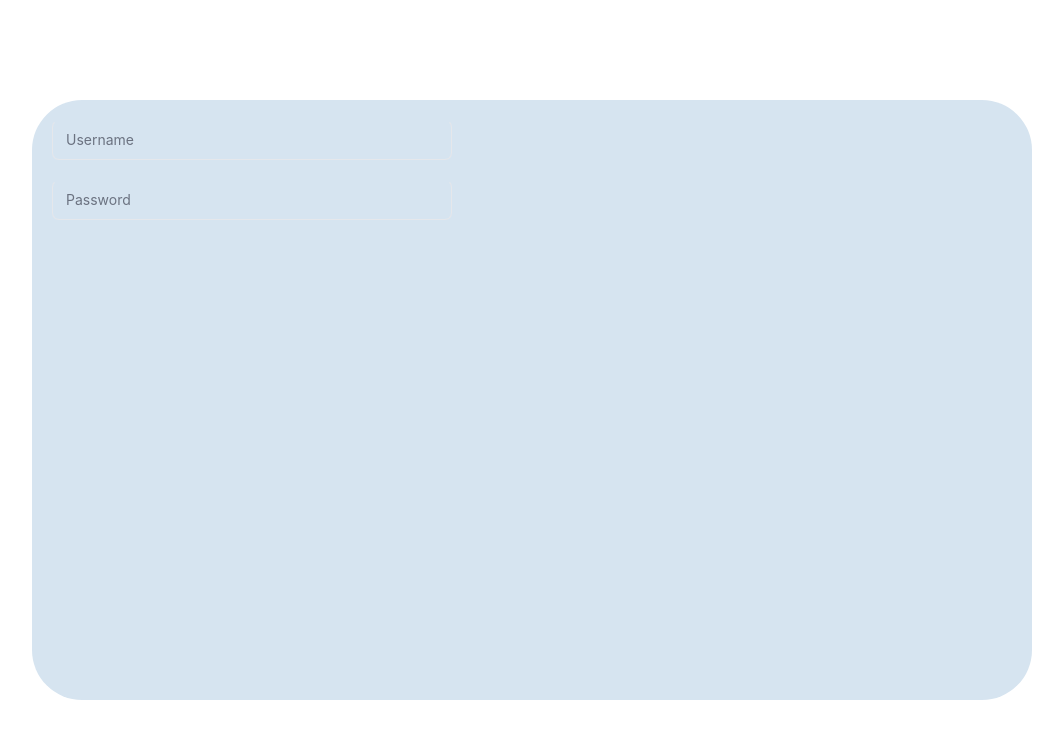
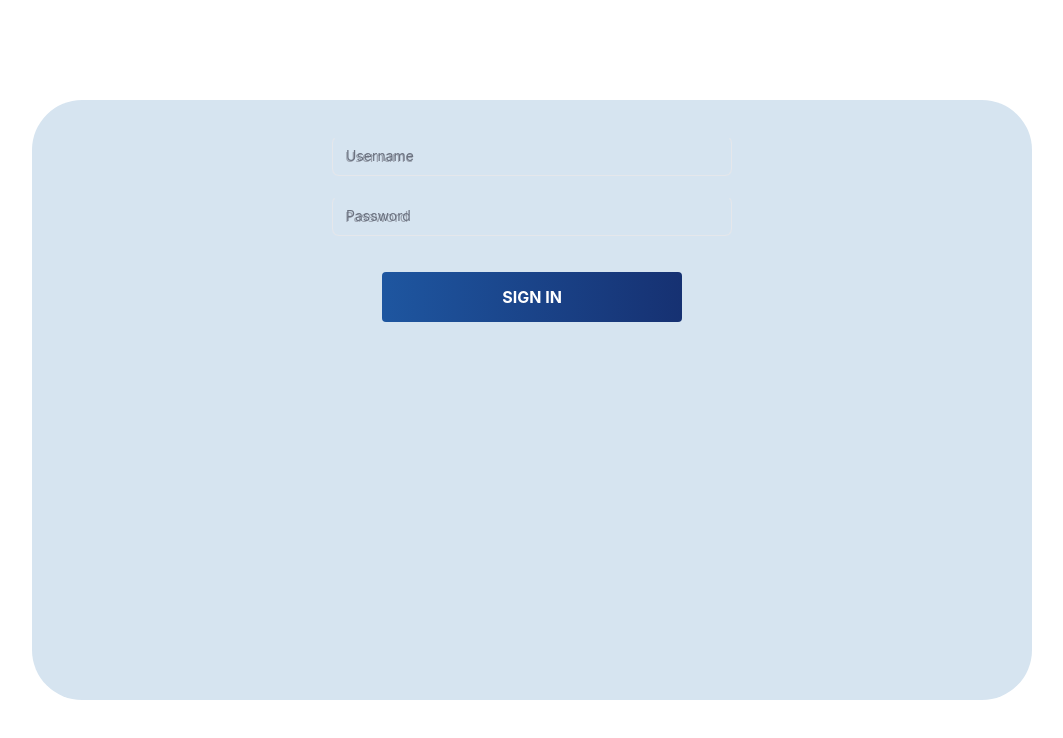
Before and after one commit to matmirowski/gong-web, a React (Create React App) app: page /sign in a window 1280 px wide. Shown: the top 738 px of the page, without its empty margins (108-1171 px from the left). Built offline with nearby package versions, Linux system fonts and the light colour scheme.

Commit message:
[5] Input Field refactor, Button, Column, Row - fixes, SignInForm

```diff
--- a/src/components/general/Button.tsx
+++ b/src/components/general/Button.tsx
@@ -7,7 +7,7 @@ export enum ButtonState {
   }
 
   interface ButtonProps {
-    children: React.ReactNode;
+    children?: React.ReactNode;
     onClick: () => void;
     state: ButtonState;
     className?: string;
--- a/src/components/general/Column.tsx
+++ b/src/components/general/Column.tsx
@@ -1,7 +1,7 @@
 import React from 'react';
 
 interface ColumnProps {
-  children: React.ReactNode;
+  children?: React.ReactNode;
   width?: string;
   mdWidth?: string;
   lgWidth?: string;
--- /dev/null
+++ b/src/components/general/InputField.tsx
@@ -0,0 +1,51 @@
+import React, { useState } from 'react';
+
+interface InputFieldProps {
+    text: string;
+    secret?: boolean;
+    onChange: (value: string) => void;
+}
+
+const InputField: React.FC<InputFieldProps> = ({ text, secret = false, onChange }) => {
+    const [value, setValue] = useState<string>('');
+
+    const handleInputChange = (event: React.ChangeEvent<HTMLInputElement>) => {
+        setValue(event.target.value);
+        onChange(event.target.value);
+    };
+
+    return (
+        <div className="w-[400px] h-[60px]">
+            <div className="relative w-full min-w-[200px] h-10">
+                <input
+                    type={secret ? 'password' : 'text'}
+                    value={value}
+                    onChange={handleInputChange}
+                    className="peer w-full h-full bg-transparent text-blue-gray-700 font-sans
+                    font-normal outline outline-0 focus:outline-0 disabled:bg-blue-gray-50
+                    disabled:border-0 transition-all placeholder-shown:border
+                    placeholder-shown:border-blue-gray-200 placeholder-shown:border-t-blue-gray-200 border
+                    focus:border-2 border-t-transparent focus:border-t-transparent text-sm px-3 py-2.5 rounded-[7px]
+                    border-blue-gray-200 focus:border-gray-900"
+                    placeholder={text}
+                />
+                <label
+                    className="flex w-full h-full select-none pointer-events-none absolute left-0 font-normal
+                    !overflow-visible truncate peer-placeholder-shown:text-blue-gray-500 leading-tight
+                    peer-focus:leading-tight peer-disabled:text-transparent peer-disabled:peer-placeholder-shown:text-blue-gray-500
+                    transition-all -top-1.5 peer-placeholder-shown:text-sm text-[11px] peer-focus:text-[11px] before:content[' ']
+                    before:block before:box-border before:w-2.5 before:h-1.5 before:mt-[6.5px] before:mr-1 peer-placeholder-shown:before:border-transparent
+                    before:rounded-tl-md before:border-t peer-focus:before:border-t-2 before:border-l peer-focus:before:border-l-2 before:pointer-events-none
+                    before:transition-all peer-disabled:before:border-transparent after:content[' '] after:block after:flex-grow after:box-border after:w-2.5
+                    after:h-1.5 after:mt-[6.5px] after:ml-1 peer-placeholder-shown:after:border-transparent after:rounded-tr-md after:border-t peer-focus:after:border-t-2
+                    after:border-r peer-focus:after:border-r-2 after:pointer-events-none after:transition-all peer-disabled:after:border-transparent peer-placeholder-shown:leading-[3.75]
+                    text-gray-500 peer-focus:text-gray-900 before:border-blue-gray-200 peer-focus:before:!border-gray-900 after:border-blue-gray-200 peer-focus:after:!border-gray-900"
+                >
+                    {text}
+                </label>
+            </div>
+        </div>
+    );
+};
+
+export default InputField;
--- a/src/components/sign/LoginInputField.tsx
+++ /dev/null
@@ -1,32 +0,0 @@
-import React from "react";
-
-const LoginInputField = () => {
-    return(
-    <div className="w-[400px] h-[60px]">
-  <div className="relative w-full min-w-[200px] h-10">
-    <input
-      className="peer w-full h-full bg-transparent text-blue-gray-700 font-sans
-       font-normal outline outline-0 focus:outline-0 disabled:bg-blue-gray-50
-       disabled:border-0 transition-all placeholder-shown:border
-       placeholder-shown:border-blue-gray-200 placeholder-shown:border-t-blue-gray-200 border
-       focus:border-2 border-t-transparent focus:border-t-transparent text-sm px-3 py-2.5 rounded-[7px]
-       border-blue-gray-200 focus:border-gray-900"
-      placeholder=" " /><label
-      className="flex w-full h-full select-none pointer-events-none absolute left-0 font-normal
-       !overflow-visible truncate peer-placeholder-shown:text-blue-gray-500 leading-tight
-       peer-focus:leading-tight peer-disabled:text-transparent peer-disabled:peer-placeholder-shown:text-blue-gray-500
-       transition-all -top-1.5 peer-placeholder-shown:text-sm text-[11px] peer-focus:text-[11px] before:content[' ']
-       before:block before:box-border before:w-2.5 before:h-1.5 before:mt-[6.5px] before:mr-1 peer-placeholder-shown:before:border-transparent
-       before:rounded-tl-md before:border-t peer-focus:before:border-t-2 before:border-l peer-focus:before:border-l-2 before:pointer-events-none
-       before:transition-all peer-disabled:before:border-transparent after:content[' '] after:block after:flex-grow after:box-border after:w-2.5
-       after:h-1.5 after:mt-[6.5px] after:ml-1 peer-placeholder-shown:after:border-transparent after:rounded-tr-md after:border-t peer-focus:after:border-t-2
-       after:border-r peer-focus:after:border-r-2 after:pointer-events-none after:transition-all peer-disabled:after:border-transparent peer-placeholder-shown:leading-[3.75]
-       text-gray-500 peer-focus:text-gray-900 before:border-blue-gray-200 peer-focus:before:!border-gray-900 after:border-blue-gray-200 peer-focus:after:!border-gray-900">
-       Username
-    </label>
-  </div>
-</div>
-    )
-};
-
-export default LoginInputField;
--- a/src/components/sign/PasswordInputField.tsx
+++ /dev/null
@@ -1,32 +0,0 @@
-import React from "react";
-
-const PasswordInputField = () => {
-    return(
-    <div className="w-[400px] h-[60px]">
-  <div className="relative w-full min-w-[200px] h-10">
-    <input
-      className="peer w-full h-full bg-transparent text-blue-gray-700 font-sans
-       font-normal outline outline-0 focus:outline-0 disabled:bg-blue-gray-50
-       disabled:border-0 transition-all placeholder-shown:border
-       placeholder-shown:border-blue-gray-200 placeholder-shown:border-t-blue-gray-200 border
-       focus:border-2 border-t-transparent focus:border-t-transparent text-sm px-3 py-2.5 rounded-[7px]
-       border-blue-gray-200 focus:border-gray-900"
-      placeholder=" " /><label
-      className="flex w-full h-full select-none pointer-events-none absolute left-0 font-normal
-       !overflow-visible truncate peer-placeholder-shown:text-blue-gray-500 leading-tight
-       peer-focus:leading-tight peer-disabled:text-transparent peer-disabled:peer-placeholder-shown:text-blue-gray-500
-       transition-all -top-1.5 peer-placeholder-shown:text-sm text-[11px] peer-focus:text-[11px] before:content[' ']
-       before:block before:box-border before:w-2.5 before:h-1.5 before:mt-[6.5px] before:mr-1 peer-placeholder-shown:before:border-transparent
-       before:rounded-tl-md before:border-t peer-focus:before:border-t-2 before:border-l peer-focus:before:border-l-2 before:pointer-events-none
-       before:transition-all peer-disabled:before:border-transparent after:content[' '] after:block after:flex-grow after:box-border after:w-2.5
-       after:h-1.5 after:mt-[6.5px] after:ml-1 peer-placeholder-shown:after:border-transparent after:rounded-tr-md after:border-t peer-focus:after:border-t-2
-       after:border-r peer-focus:after:border-r-2 after:pointer-events-none after:transition-all peer-disabled:after:border-transparent peer-placeholder-shown:leading-[3.75]
-       text-gray-500 peer-focus:text-gray-900 before:border-blue-gray-200 peer-focus:before:!border-gray-900 after:border-blue-gray-200 peer-focus:after:!border-gray-900">
-       Password
-    </label>
-  </div>
-</div>
-    )
-};
-
-export default PasswordInputField;
--- /dev/null
+++ b/src/components/sign/SignInForm.tsx
@@ -0,0 +1,39 @@
+import React, { useState } from 'react';
+import InputField from '../general/InputField'; // Adjust the path as necessary
+import Button, { ButtonState } from '../general/Button'; // Adjust the path as necessary
+
+const SignInForm: React.FC = () => {
+    const [username, setUsername] = useState<string>('');
+    const [password, setPassword] = useState<string>('');
+
+    const handleLogin = () => {
+        console.log('Username:', username, 'Password:', password);
+        // Here you would typically handle authentication
+    };
+
+    return (
+        <div className="flex flex-col items-center justify-center p-4">
+            <InputField
+                text="Username"
+                onChange={setUsername}
+            />
+            <InputField
+                text="Password"
+                secret={true}
+                onChange={setPassword}
+            />
+            <Button
+                onClick={handleLogin}
+                state={ButtonState.Active}
+                className="mt-4"
+                width="300"
+                height="50"
+                fontSize="16px"
+            >
+                Sign In
+            </Button>
+        </div>
+    );
+};
+
+export default SignInForm;
--- a/src/pages/SignInPage.tsx
+++ b/src/pages/SignInPage.tsx
@@ -1,13 +1,11 @@
 import React from 'react';
 import Box from '../components/general/BlueBackgroundBox';
-import LoginInputField from '../components/sign/LoginInputField';
-import PasswordInputField from '../components/sign/PasswordInputField';
+import SignInForm from '../components/sign/SignInForm';
 
 const Sign = () => {
     return (
         <Box>
-            <LoginInputField/>
-            <PasswordInputField/>
+            <SignInForm></SignInForm>
         </Box>
     );
 };
```
